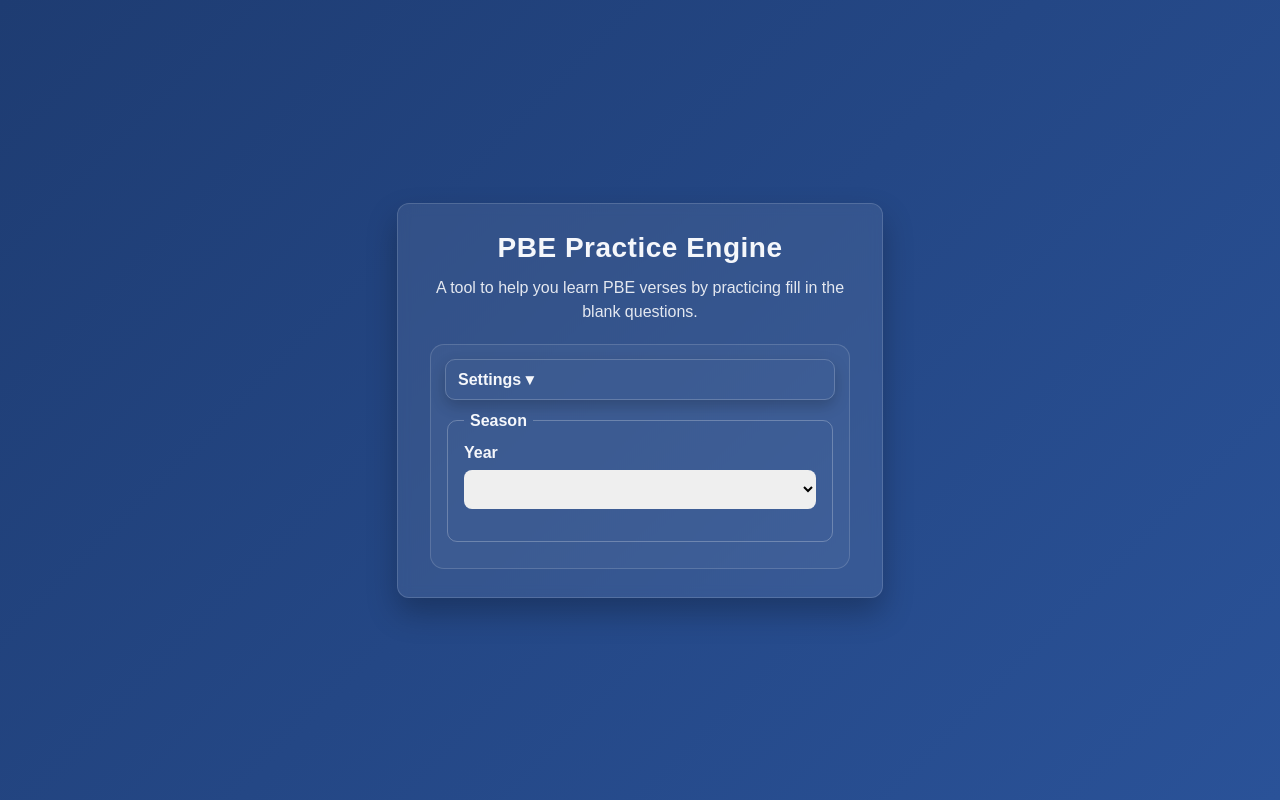
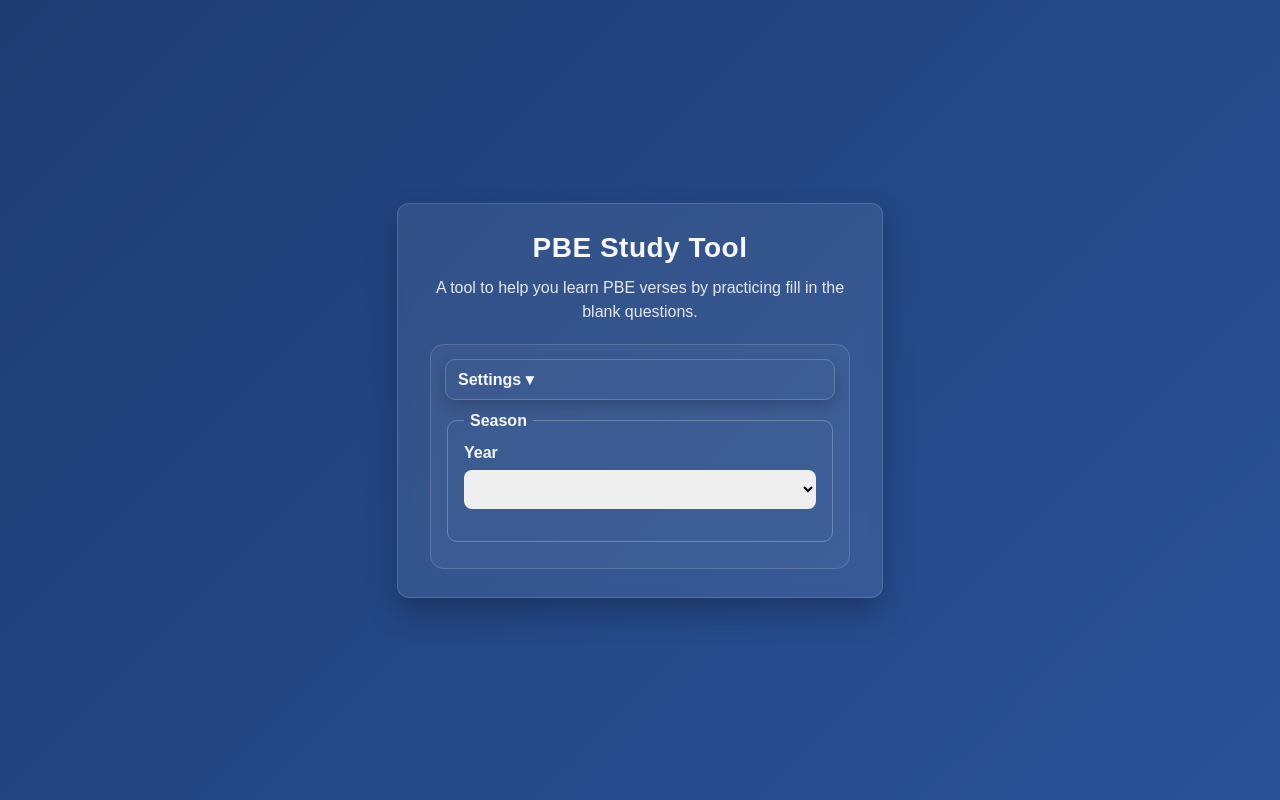
Before and after one commit to antgiant/pbe-study-tool, a plain HTML site: page index.html in a window 1280 px wide. Drawn offline with Linux system fonts and the light colour scheme.

Commit message:
Updating Name

```diff
--- a/index.html
+++ b/index.html
@@ -3,13 +3,13 @@
 <head>
   <meta charset="UTF-8" />
   <meta name="viewport" content="width=device-width, initial-scale=1.0" />
-  <title>PBE Practice Engine</title>
+  <title>PBE Study Tool</title>
   <link rel="stylesheet" href="styles.css" />
   <script src="vendor/compromise/compromise.js"></script>
 </head>
 <body>
   <div class="card">
-    <h1>PBE Practice Engine</h1>
+    <h1>PBE Study Tool</h1>
     <p>A tool to help you learn PBE verses by practicing fill in the blank questions.</p>
     <div class="selectors" id="selectors-container">
       <button type="button" id="selectors-toggle" class="accordion-toggle">Settings ▾</button>
```
